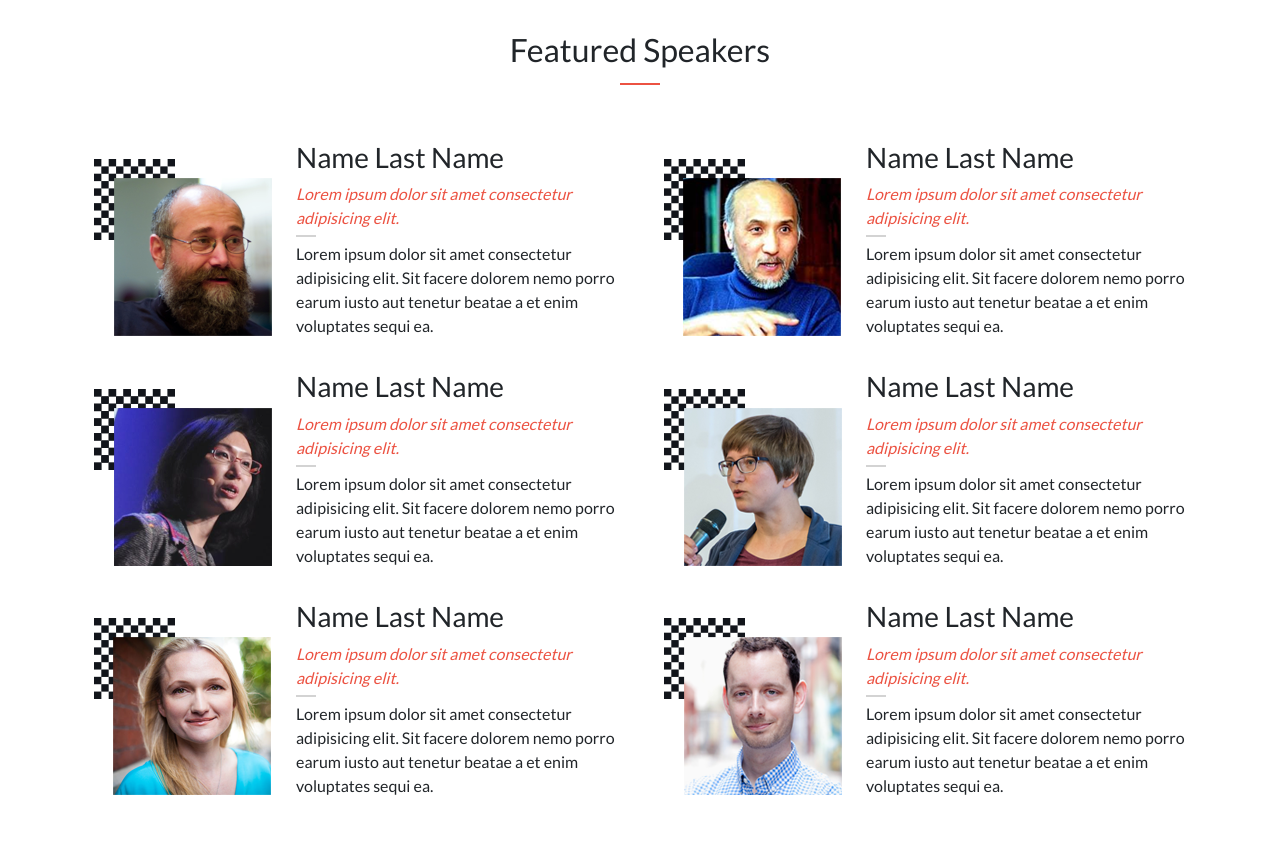
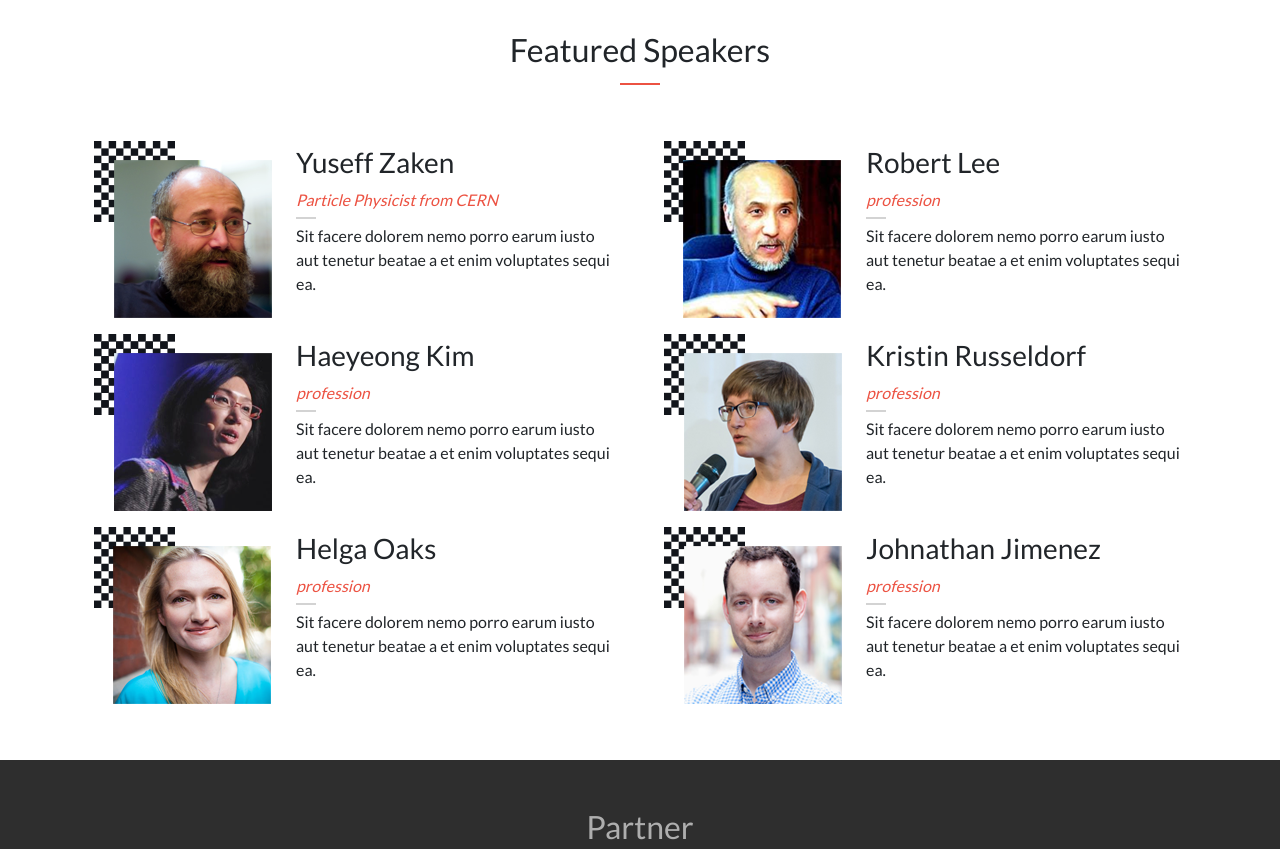
Before and after one commit to Swarzstein/Conference-Page, a website: page index.html in a window 1280 px wide. Shown: the part 1120-1969 px from the top of the page. Drawn offline with nearby package versions, Linux system fonts and the light colour scheme; a web font is replaced by a local one.

Commit message:
js functionality added in both pages

```diff
--- a/index.html
+++ b/index.html
@@ -8,7 +8,7 @@
   <link rel="stylesheet" href="node_modules/bootstrap/dist/css/bootstrap.min.css">
   <link rel="stylesheet" href="styles.css">
 </head>
-<body>
+<body onload="loadSpeakers()">
 
   <div id="phone-menu" class="phone-menu hidden">
     <div class="d-flex justify-content-end">
@@ -26,7 +26,6 @@
       <a class="py-2 px-4" onclick="displayMenu()" href="#"><h2>CTF Campaigns</h2></a>
     </div>
   </div>
-
 
   <header class="">
 
@@ -108,7 +107,7 @@
     <div class="container-md d-flex flex-column align-items-center">
       <h2>Featured Speakers</h2>
       <div class="divider mb-5"></div>
-      <div class="row">
+      <div id="speakers" class="row">
         <div class="card col-md-6 d-flex flex-row align-items-center gap-4 px-4 py-2 borderless">
           <img class="fit-content-y" src="images/speaker_01.png" alt="image">
           <div class="card-content">
--- a/main.js
+++ b/main.js
@@ -0,0 +1,69 @@
+const speakers = {
+  spk1: {
+    speakerName: 'Yuseff Zaken',
+    profession: 'Particle Physicist from CERN',
+    bio: 'Sit facere dolorem nemo porro earum iusto aut tenetur beatae a et enim voluptates sequi ea.',
+    picture: 'images/speaker_01.png',
+  },
+  spk2: {
+    speakerName: 'Robert Lee',
+    profession: 'profession',
+    bio: 'Sit facere dolorem nemo porro earum iusto aut tenetur beatae a et enim voluptates sequi ea.',
+    picture: 'images/speaker_02.png',
+  },
+  spk3: {
+    speakerName: 'Haeyeong Kim',
+    profession: 'profession',
+    bio: 'Sit facere dolorem nemo porro earum iusto aut tenetur beatae a et enim voluptates sequi ea.',
+    picture: 'images/speaker_03.png',
+  },
+  spk4: {
+    speakerName: 'Kristin Russeldorf',
+    profession: 'profession',
+    bio: 'Sit facere dolorem nemo porro earum iusto aut tenetur beatae a et enim voluptates sequi ea.',
+    picture: 'images/speaker_04.png',
+  },
+  spk5: {
+    speakerName: 'Helga Oaks',
+    profession: 'profession',
+    bio: 'Sit facere dolorem nemo porro earum iusto aut tenetur beatae a et enim voluptates sequi ea.',
+    picture: 'images/speaker_05.png',
+  },
+  spk6: {
+    speakerName: 'Johnathan Jimenez',
+    profession: 'profession',
+    bio: 'Sit facere dolorem nemo porro earum iusto aut tenetur beatae a et enim voluptates sequi ea.',
+    picture: 'images/speaker_06.png',
+  },
+};
+
+function loadSpeakers() {
+    console.log('loading speakers');
+  let Speakers = '';
+  //  eslint-disable-next-line
+  for(const spkr in speakers) {
+    const speaker = speakers[spkr];
+    Speakers += `
+      <div class="card col-md-6 d-flex flex-row align-items-center gap-4 px-4 py-2 borderless">
+      <img class="fit-content-y" src="${speaker.picture}" alt="image">
+      <div class="card-content">
+        <h3>${speaker.speakerName}</h3>
+        <span class="color-warn">${speaker.profession}</span>
+        <div class="divider-2"></div>
+        <p>${speaker.bio}</p>
+      </div>
+    </div>`;
+  }
+  document.getElementById('speakers').innerHTML = Speakers;
+}
+
+function displayMenu() {
+  document.querySelector('#menu-button').classList.toggle('hidden');
+  document.querySelector('#phone-menu').classList.toggle('hidden');
+  document.querySelector('body').classList.toggle('noscroll');
+}
+
+document.querySelector('#phone-menu > div > button').addEventListener('click', displayMenu);
+document.querySelector('#menu-button').addEventListener('click', displayMenu);
+document.querySelector('body').addEventListener('load', loadSpeakers);
+console.log('hola');
--- a/styles.css
+++ b/styles.css
@@ -18,6 +18,10 @@ a:hover {
 span {
   color: #ec5242;
   font-style: italic;
+}
+
+.noscroll {
+  overflow: hidden;
 }
 
 .cocogoose {
```
